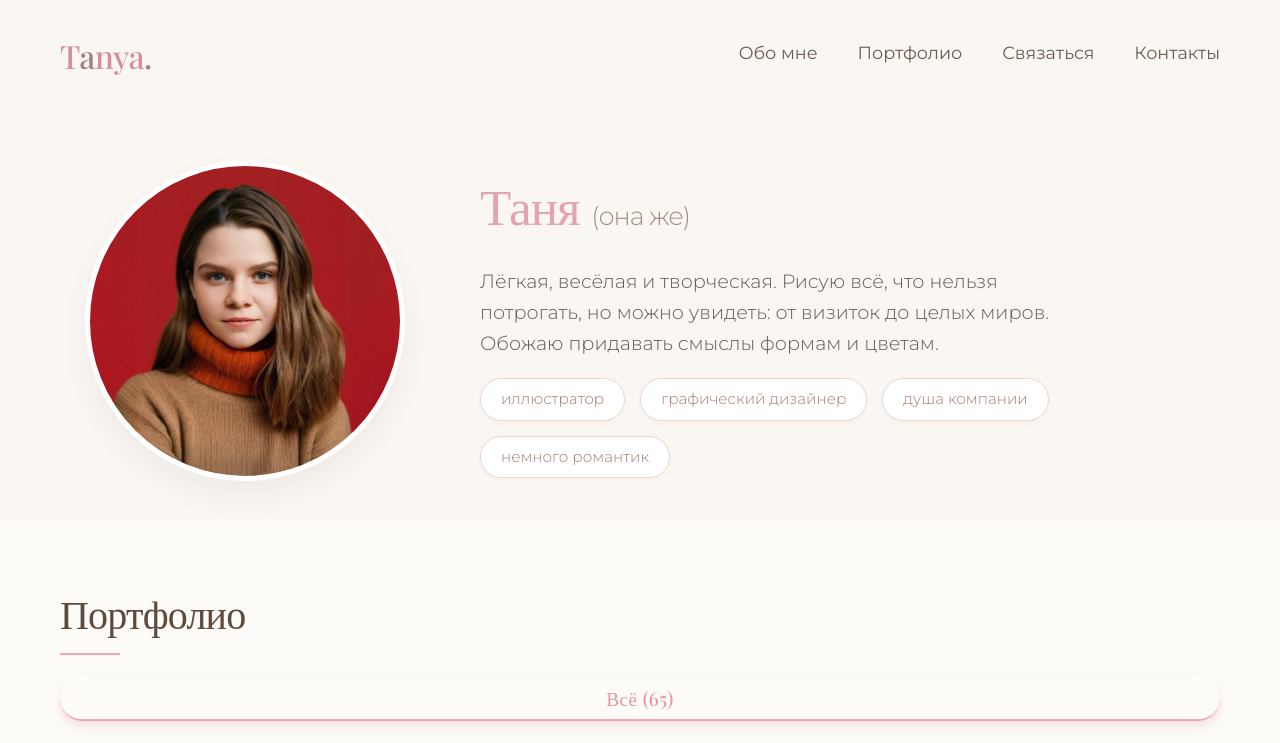
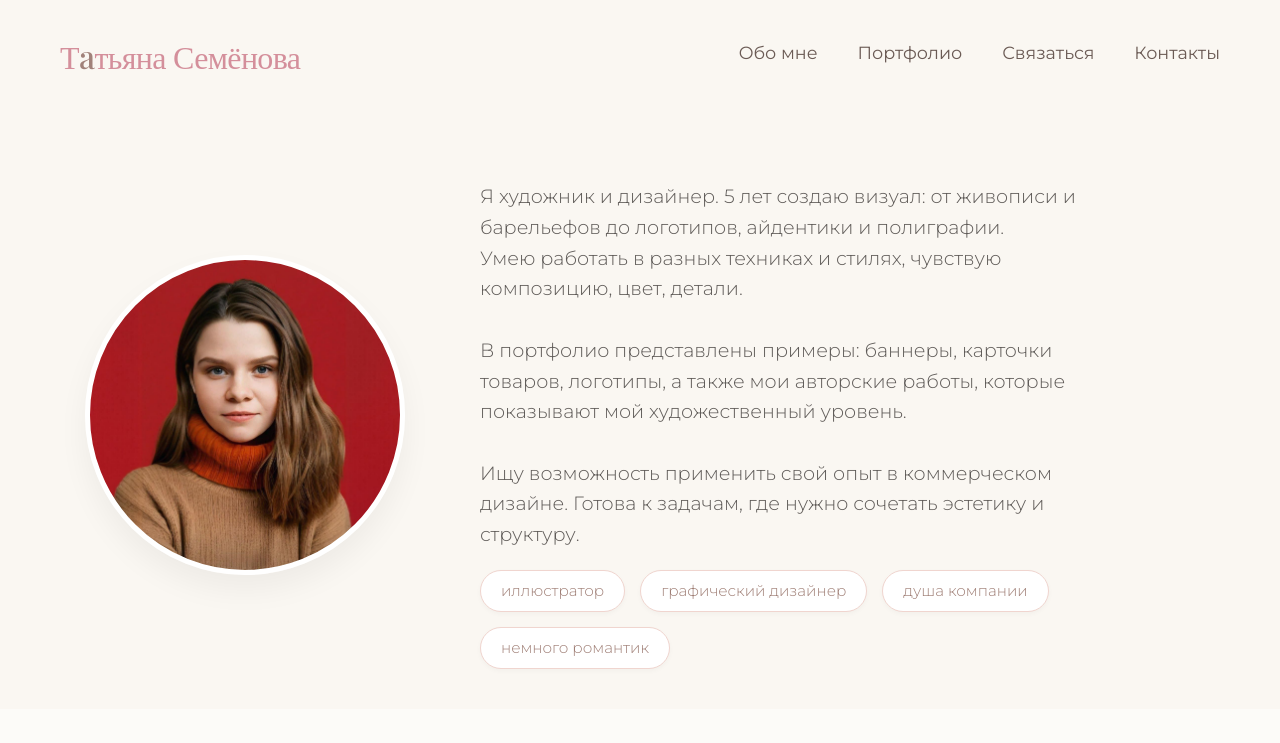
Before and after one commit to scalprik-star/tanya-portfolio, a plain HTML site: page index.html in a window 1280 px wide. Shown: the top 743 px of the page. Drawn offline with nearby package versions, Linux system fonts and the light colour scheme; a web font is replaced by a local one.

Commit message:
Обновление перед pull

```diff
--- a/index.html
+++ b/index.html
@@ -47,7 +47,7 @@
     <header>
         <div class="container">
             <nav>
-                <a href="#" class="logo">T<span>a</span>nya<span>.</span></a>
+                <a href="#" class="logo">Т<span>a</span>тьяна Семёнова</a>
                 <div class="nav-links">
                     <a href="#about">Oбо мне</a>
                     <a href="#portfolio">Портфолио</a>
@@ -69,8 +69,8 @@
                     </div>
                 </div>
                 <div class="about-text">
-                    <h1>Таня <small>(она же)</small></h1>
-                    <p>Лёгкая, весёлая и творческая. Рисую всё, что нельзя потрогать, но можно увидеть: от визиток до целых миров. Обожаю придавать смыслы формам и цветам.</p>
+                    <h1> </h1>
+                    <p>Я художник и дизайнер. 5 лет создаю визуал: от живописи и барельефов до логотипов, айдентики и полиграфии.<br>Умею работать в разных техниках и стилях, чувствую композицию, цвет, детали.<br><br>В портфолио представлены примеры: баннеры, карточки товаров, логотипы, а также мои авторские работы, которые показывают мой художественный уровень.<br><br>Ищу возможность применить свой опыт в коммерческом дизайне. Готова к задачам, где нужно сочетать эстетику и структуру.</p>
                     <div class="tags">
                         <span class="tag">иллюстратор</span>
                         <span class="tag">графический дизайнер</span>
@@ -125,7 +125,7 @@
                 <div class="contact-links">
                     <div class="contact-item">
                         <i class="fas fa-envelope"></i>
-                        <a href="mailto:Musinatatiana15@mail.ru">Musinatatiana15@mail.ru</a>
+                        <a href="mailto:tina7543paint@gmail.com">tina7543paint@gmail.com</a>
                     </div>
                     <div class="contact-item">
                         <i class="fab fa-telegram"></i>
@@ -144,9 +144,7 @@
         </section>
     </main>
 
-    <footer>
-        <p>© Таня — лёгкое портфолио. Сделано с любовью и розовым настроением.</p>
-    </footer>
+
 
     <!-- Подключаем внешний JavaScript -->
     <script src="script.js"></script>
```
